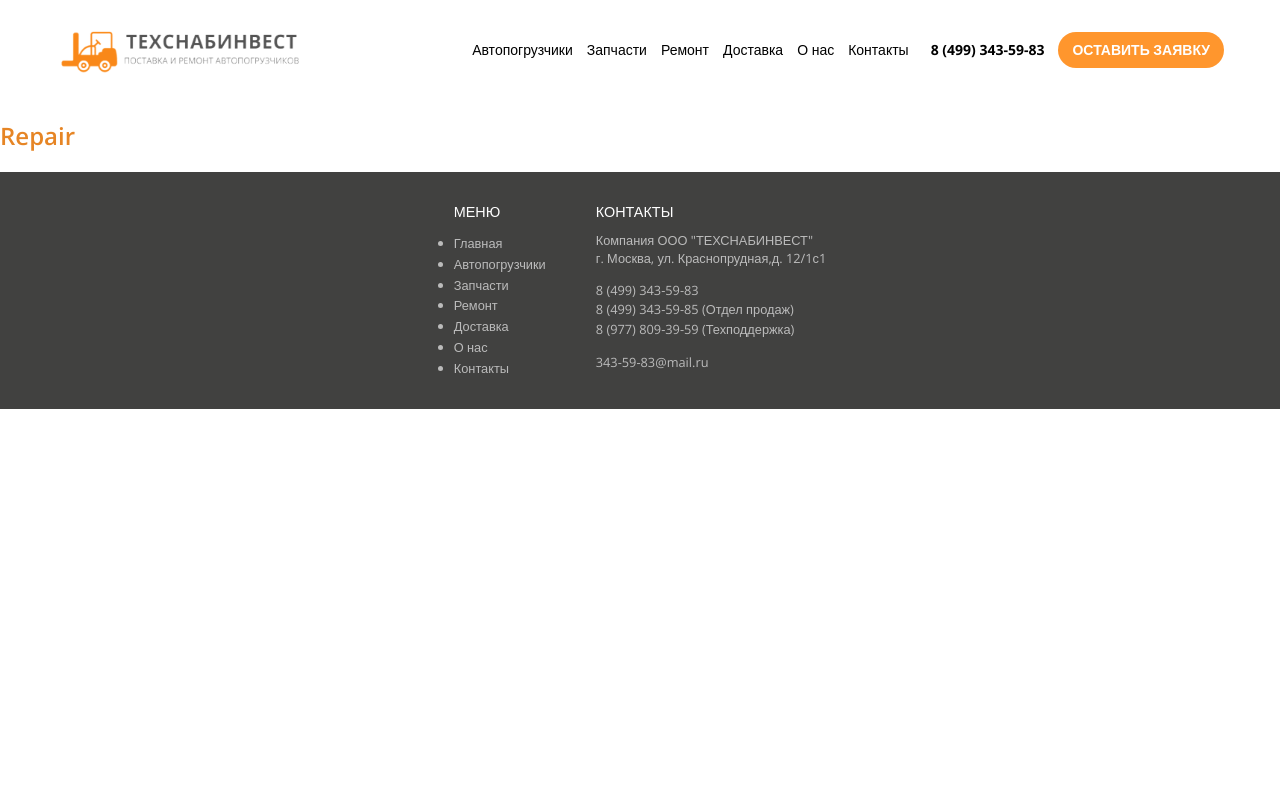
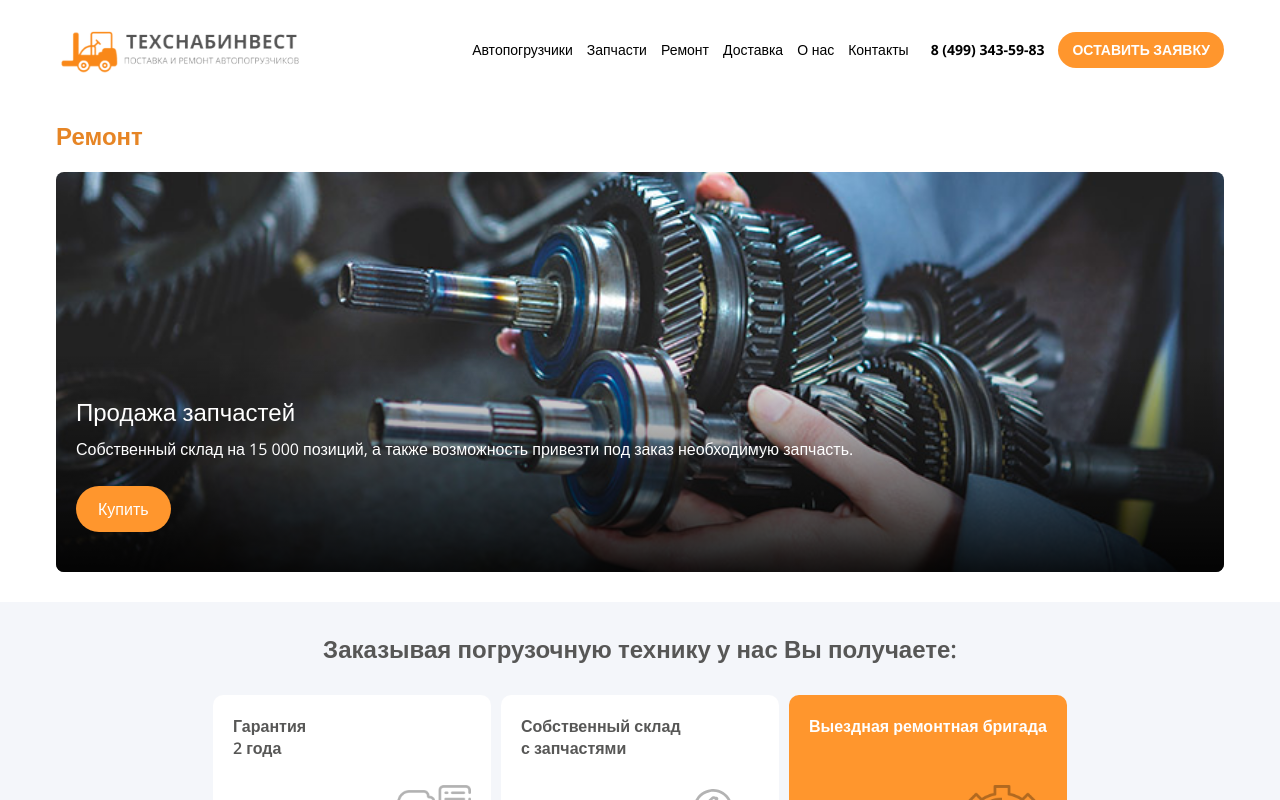
Before and after one commit to mascarponeee/techsnabinvest-website, a React (Create React App) app in the folder client/: page /repair in a window 1280 px wide. Shown: the top 800 px of the page. Built offline with nearby package versions, Linux system fonts and the light colour scheme.

Commit message:
small fixes

```diff
--- a/client/src/pages/Contacts.jsx
+++ b/client/src/pages/Contacts.jsx
@@ -1,11 +1,7 @@
-import ModalRequest from "../components/ModalRequest";
-
-
 function Contacts() {
   return (
     <div className="Contacts">
       <h1 className="page_title">Contacts</h1>
-      <ModalRequest />
     </div>
   );
 }
--- a/client/src/pages/Repair.jsx
+++ b/client/src/pages/Repair.jsx
@@ -1,9 +1,14 @@
-import Clients from "../components/Clients"
+import AnimatedSlider from "../components/AnimatedSlider"
+import Advantages from "../components/Advantages"
 
 function Repair() {
   return (
     <div className="Repair">
-      <h1 className="page_title">Repair</h1>
+      <div className='container'>
+        <h1 className="page_title">Ремонт</h1>
+      </div>
+      <AnimatedSlider />
+      <Advantages />
     </div>
   );
 }
```
